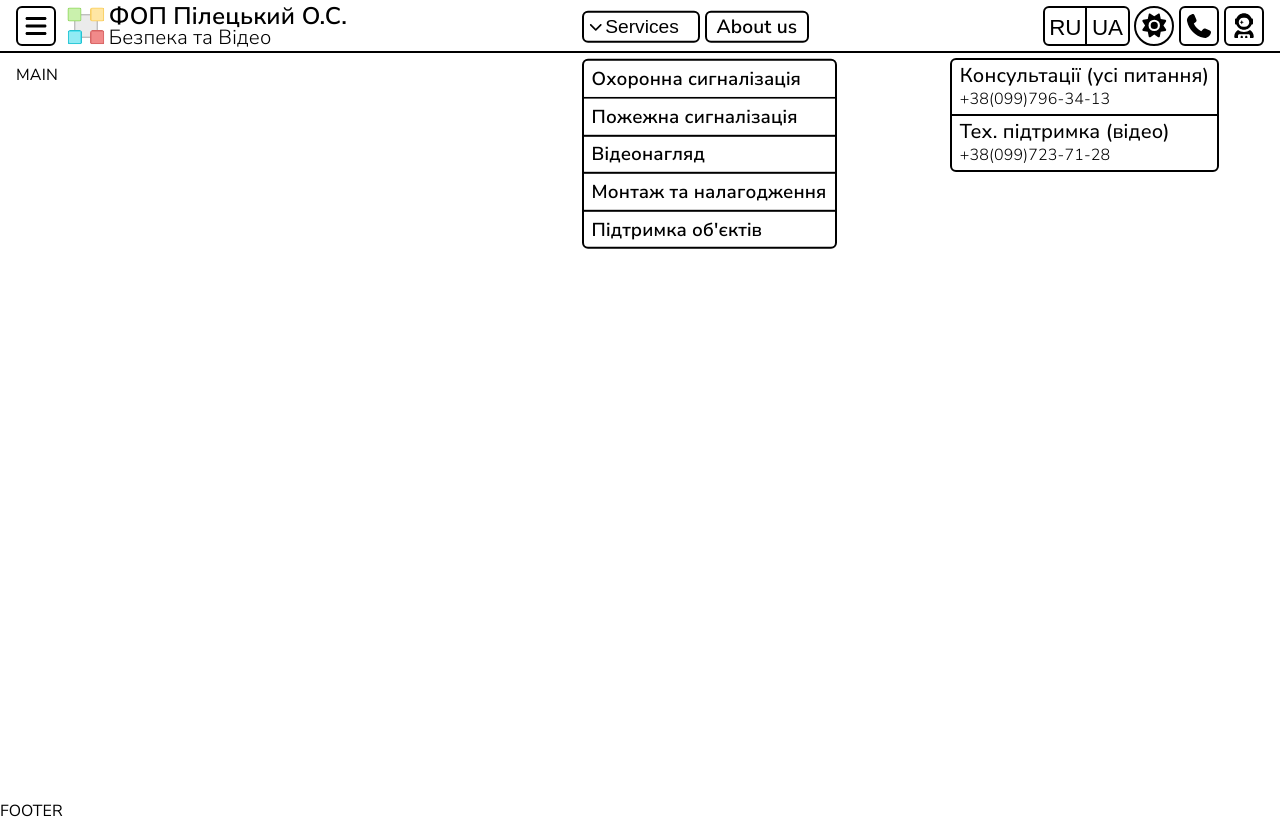
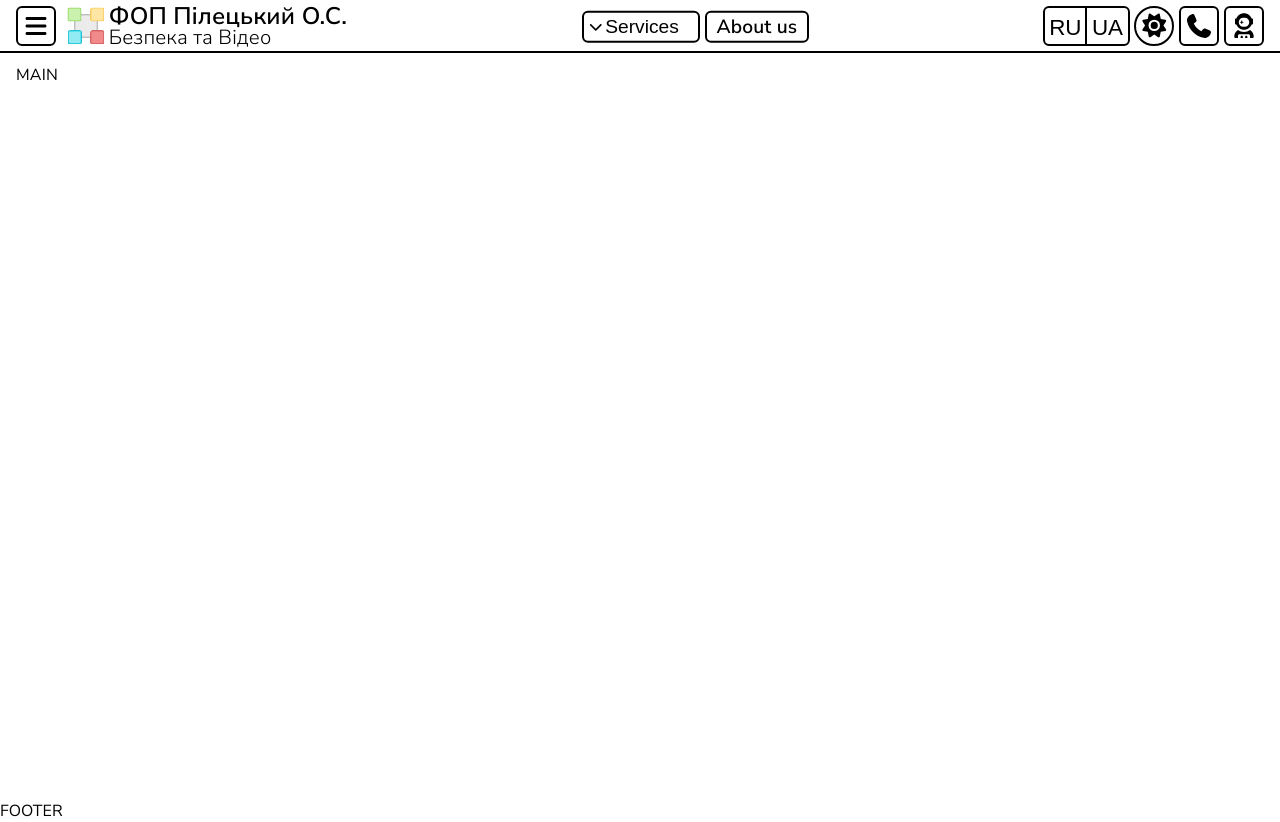
Before and after one commit to Vaygr99/AlarmVideoASP, a React (Vite) app in the folder client/: page / in a window 1280 px wide. Built offline with nearby package versions, Linux system fonts and the light colour scheme.

Commit message:
refactor(header): rename files and variables

```diff
--- a/client/src/components/header/menu/Menu.jsx
+++ b/client/src/components/header/menu/Menu.jsx
@@ -4,13 +4,13 @@ import { useState, useRef } from "react";
 import IconTextButton from "../../ui/buttons/iconTextButton/IconTextButton.jsx";
 import LinkButton from "../../ui/buttons/linkButton/LinkButton.jsx";
 import useOutsideClick from "../../ui/menu/useOutsideClick.js";
-import ServiceMenu from "../../ui/menu/serviceMenu/ServiceMenu.jsx";
+import ServicesMenu from "../../ui/menu/servicesMenu/ServicesMenu.jsx";
 
 import styles from "./Menu.module.css";
 
 // Menu area (in top <header>)
 function Menu() {
-  const [open, setOpen] = useState(true);
+  const [open, setOpen] = useState(false);
   const wrapperRef = useRef(null);
 
   useOutsideClick([wrapperRef], () => setOpen(false));
@@ -24,7 +24,7 @@ function Menu() {
           text="Services"
           className={`services-button`}
         />
-        {open && <ServiceMenu />}
+        {open && <ServicesMenu />}
       </div>
       <LinkButton to="/about" text="About us" />
     </div>
--- a/client/src/components/header/mini/phone/Phone.jsx
+++ b/client/src/components/header/mini/phone/Phone.jsx
@@ -9,7 +9,7 @@ import styles from "./Phone.module.css";
 
 // Phone container from mini area (button + menu)
 function Phone() {
-  const [open, setOpen] = useState(true);
+  const [open, setOpen] = useState(false);
   const wrapperRef = useRef(null);
 
   useOutsideClick([wrapperRef], () => setOpen(false));
--- a/client/src/components/ui/menu/serviceMenu/ServiceMenu.jsx
+++ b/client/src/components/ui/menu/servicesMenu/ServicesMenu.jsx
@@ -1,9 +1,9 @@
 import BaseLink from "../BaseLink.jsx";
 
-import styles from "./ServiceMenu.module.css";
+import styles from "./ServicesMenu.module.css";
 
 // Menu container from menu area (services)
-function ServiceMenu() {
+function ServicesMenu() {
   const data = [
     { service: "Охоронна сигналiзацiя", link: "/burglar" },
     { service: "Пожежна сигналiзацiя", link: "/fire" },
@@ -23,4 +23,4 @@ function ServiceMenu() {
   );
 }
 
-export default ServiceMenu;
+export default ServicesMenu;
```
Also changed, not shown: client/src/components/ui/menu/servicesMenu/ServicesMenu.module.css (renamed from client/src/components/ui/menu/serviceMenu/ServiceMenu.module.css).
